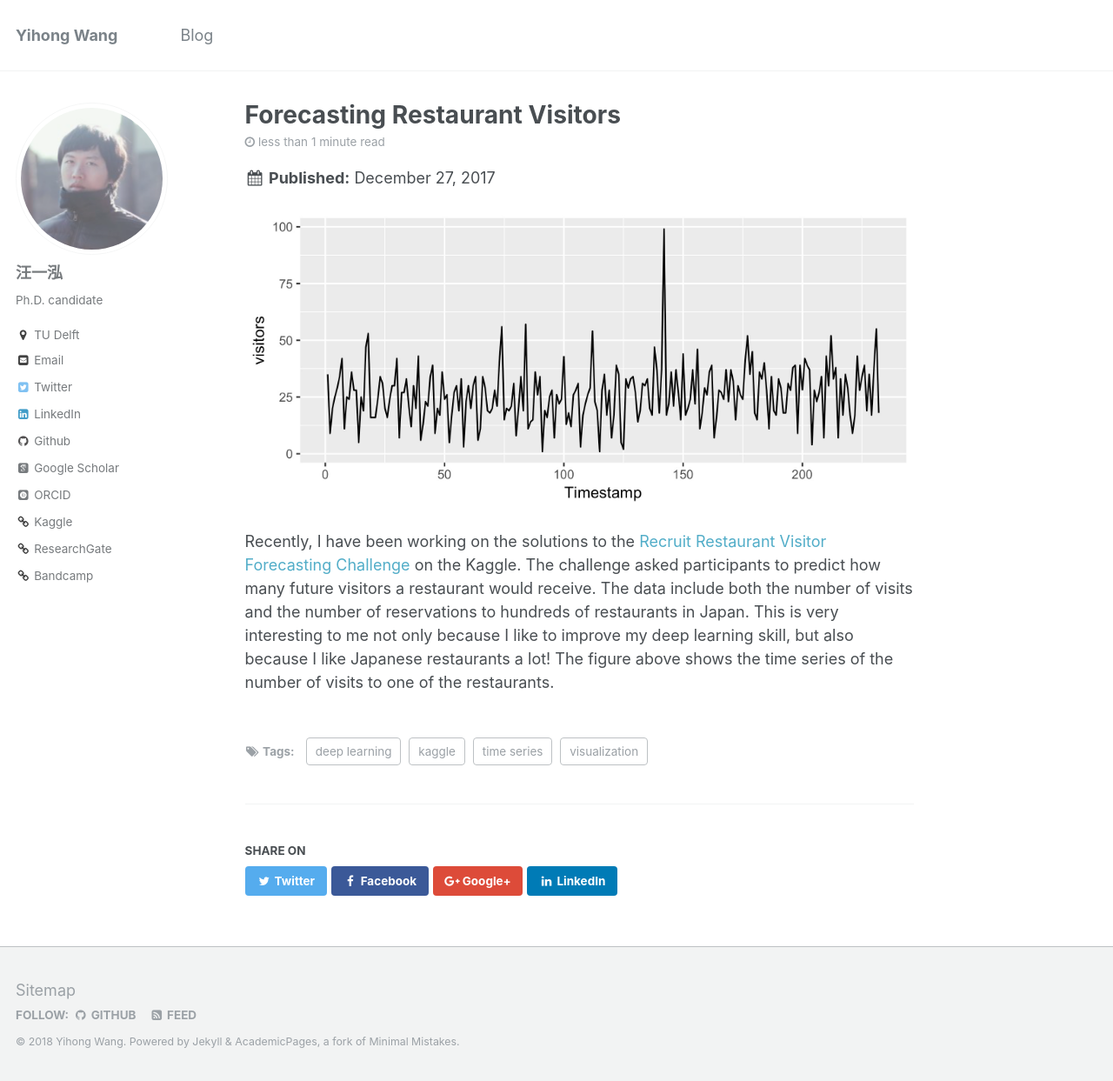
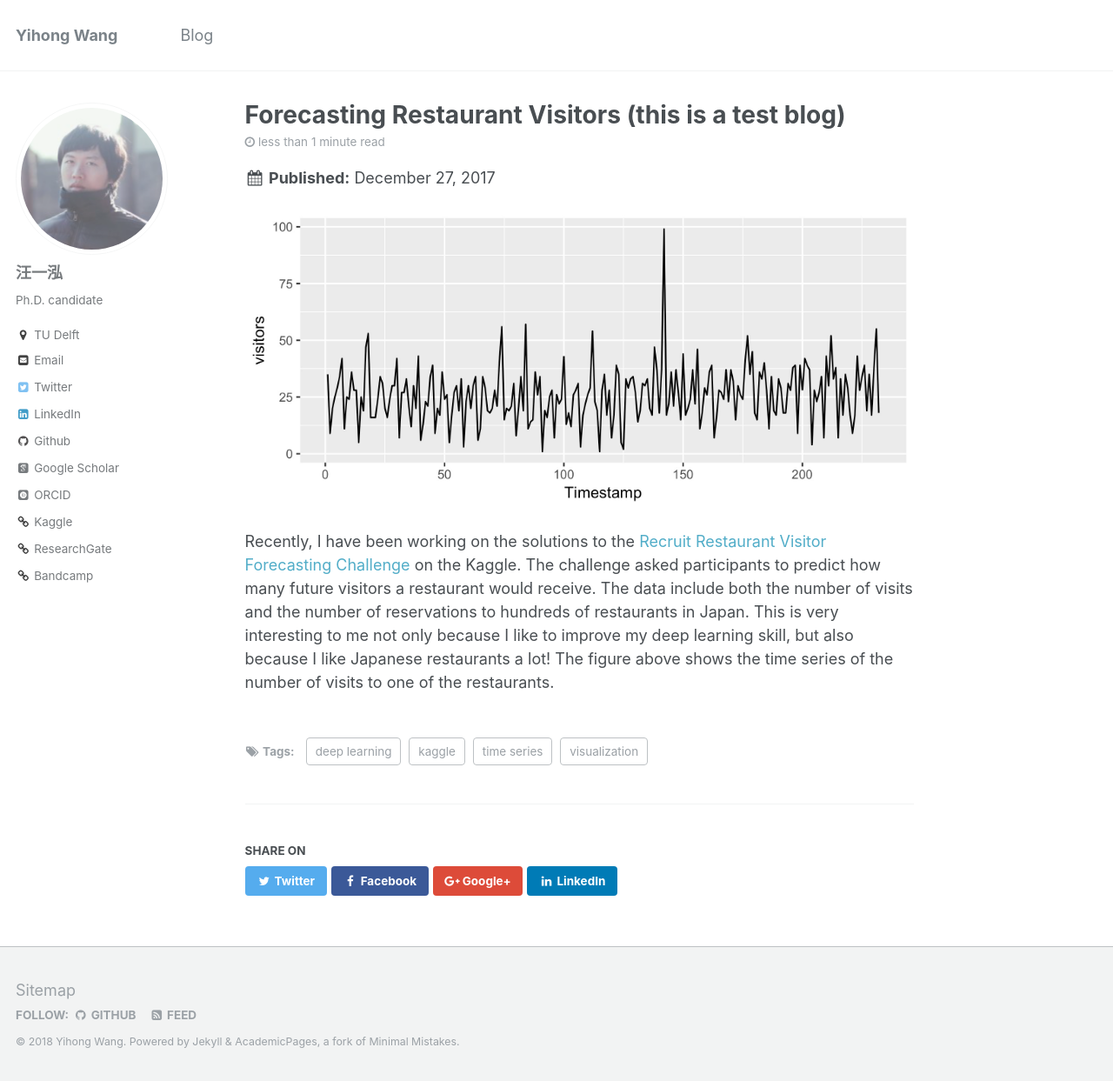
Before and after one commit to bellowswang/bellowswang.github.io, a Jekyll site: the page built from _posts/2017-12-27-blog-post-1.md, in a window 1280 px wide and 1243 px high. Shown: the whole window at 87% size. Built offline with Jekyll 4.4.1, drawn with Linux system fonts in a browser that asks for light colours; some web fonts are replaced.

Commit message:
test blog

```diff
--- a/_posts/2017-12-27-blog-post-1.md
+++ b/_posts/2017-12-27-blog-post-1.md
@@ -1,5 +1,5 @@
 ---
-title: 'Forecasting Restaurant Visitors'
+title: 'Forecasting Restaurant Visitors (this is a test blog)'
 date: 2017-12-27
 permalink: /posts/2017/12/blog-post-1/
 tags:
```
